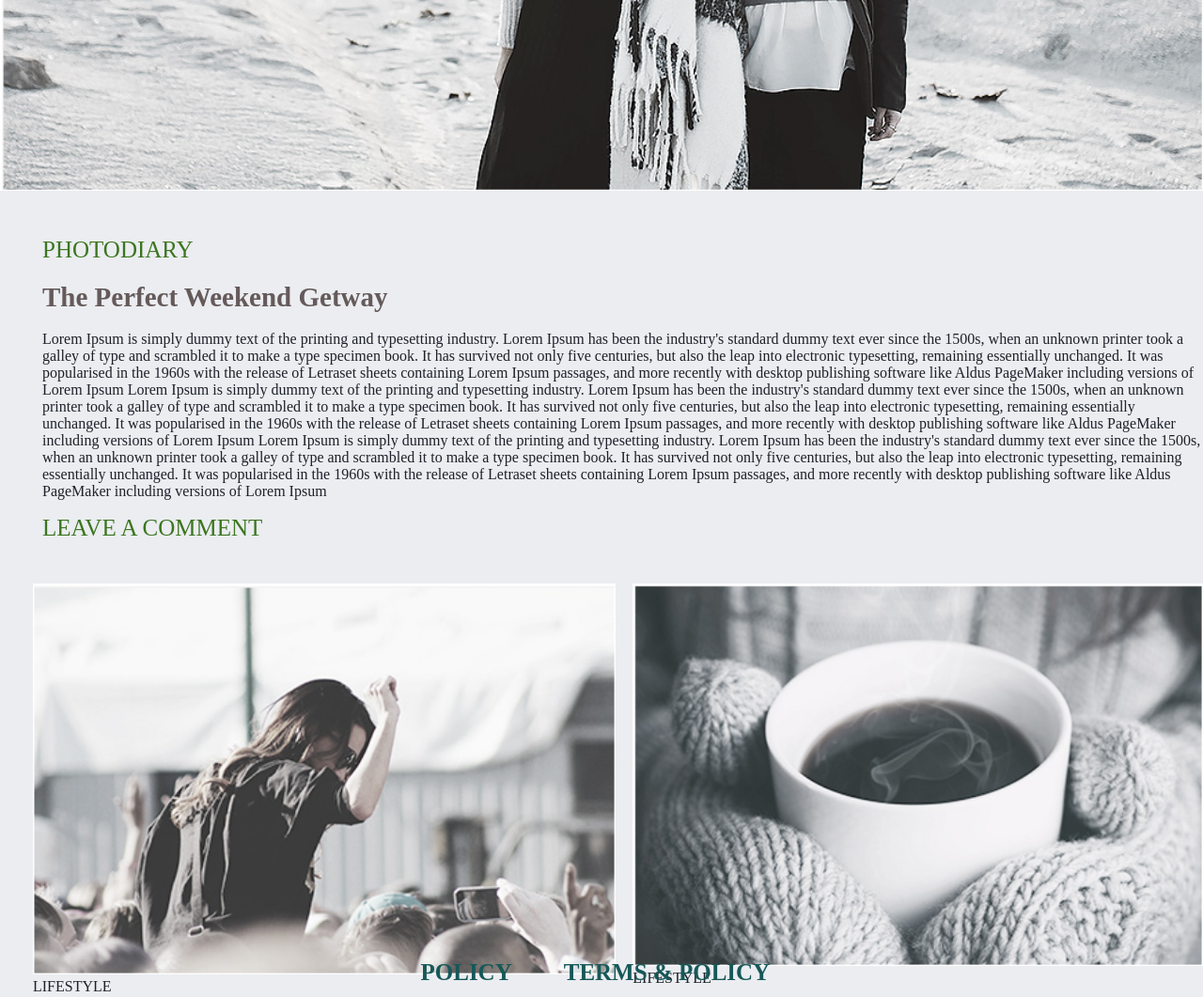
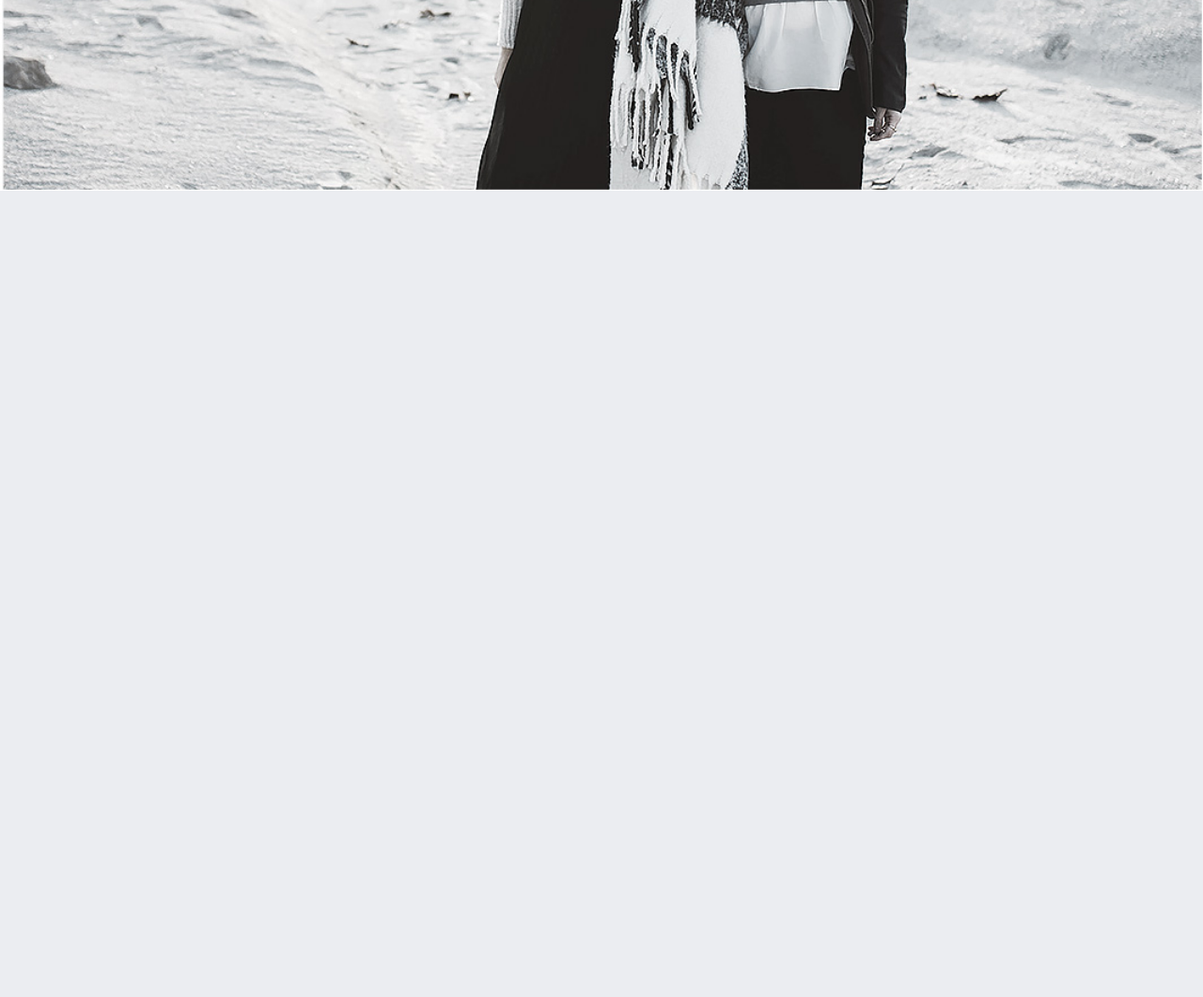
Before and after one commit to sakibrazwan/minimo, a plain HTML site: page index.html in a window 1280 px wide. Shown: the part 500-1561 px from the top of the page at 94% size. After the commit the page ends 800 px from the top, so only its background shows below. Drawn offline with Linux system fonts and the light colour scheme.

Commit message:
Update index.html

```diff
--- a/index.html
+++ b/index.html
@@ -33,7 +33,7 @@
 			<div class="banner">
 				<img src="images/banner.jpg" alt="banner">
 			</div>
-			<div class="neu">
+			<!--<div class="neu">
 			<div class="about-us">
 				<span>PHOTODIARY</span>
 				<h1>The Perfect Weekend Getway</h1>
@@ -73,7 +73,7 @@
 		</div>
 
 
-</div>
+</div> -->
 
 
 
```
